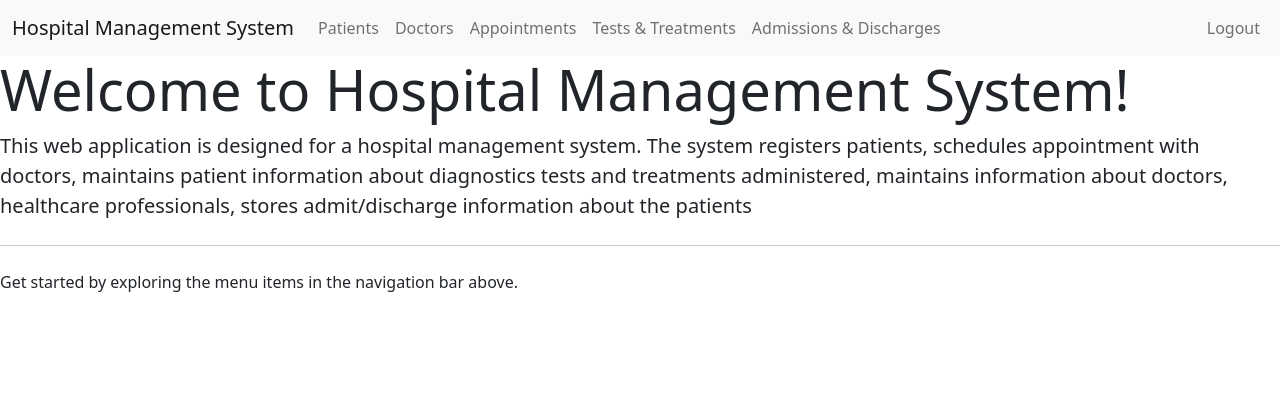
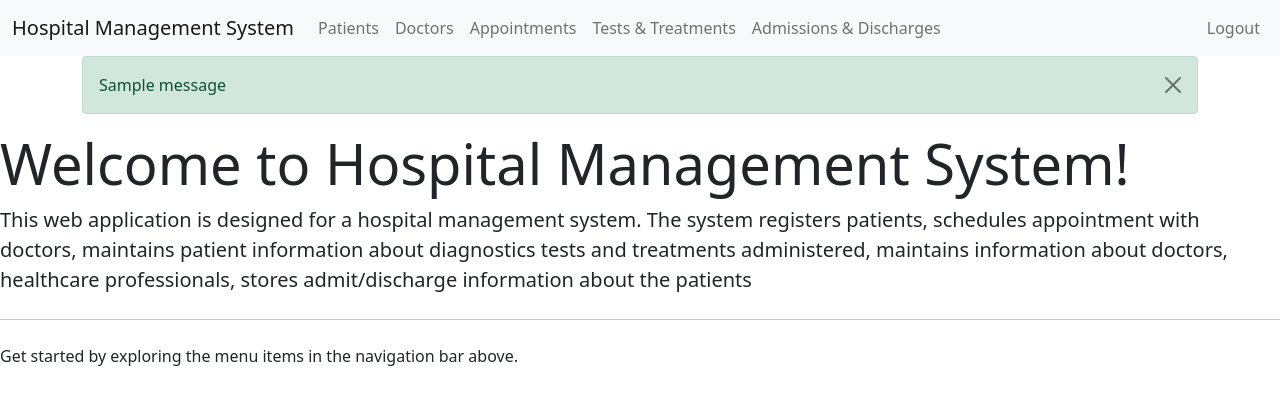
Before and after one commit to rv4102/dbms-lab, a Flask app: a page that uses A4/HMS/templates/base.html in a window 1280 px wide. Shown: the top 405 px of the page. Run offline with Flask 2, Linux system fonts and the light colour scheme; the visitor is signed in with stand-in values (Sample User, id 1); one stand-in notice (Sample message) is shown; some libraries are stand-ins or nearby versions.

Commit message:
added flash messages

```diff
--- a/A4/HMS/routes.py
+++ b/A4/HMS/routes.py
@@ -73,7 +73,7 @@ def frontdesk_register():
         cur.execute("INSERT INTO Patient (Name, Address, Age, Gender, Personal_Contact, Emergency_Contact) VALUES (%s, %s, %s, %s, %s, %s)", (form.name.data, form.address.data, form.age.data, form.gender.data, form.contact_number.data, form.emergency_contact.data))
         mysql.connection.commit()
         cur.close()
-        return redirect(url_for('routes.frontdesk'))
+        return redirect(url_for('routes.frontdesk_register'))
     return render_template('frontdesk_register.html', form=form,  user = current_user)
 
 @routes.route('/frontdesk/admit')
@@ -97,6 +97,7 @@ def frontdesk_admit_patient(patient_id):
     if room_number is None:
         flash(f'No rooms available', 'danger')
         return redirect(url_for('routes.frontdesk_admit'))
+    flash(f'Patient admitted to room {room_number[0]}', 'success')
     cur.execute("INSERT INTO Admitted (Patient_ID, Room_Num, Date_Admitted) VALUES (%s, %s, %s)", (patient_id, room_number, date))
     mysql.connection.commit()
     cur.close()
@@ -119,4 +120,5 @@ def frontdesk_discharge_patient(patient_id):
     cur.execute("DELETE FROM Admitted WHERE Patient_ID = %s", (patient_id,))
     mysql.connection.commit()
     cur.close()
+    flash(f'Patient discharged', 'success')
     return redirect(url_for('routes.frontdesk_discharge'))
--- a/A4/HMS/templates/base.html
+++ b/A4/HMS/templates/base.html
@@ -1,5 +1,6 @@
 <!DOCTYPE html>
 <html lang="en">
+
 <head>
   <title>{% block title %} {% endblock %}</title>
   <meta name="viewport" content="width=device-width, initial-scale=1">
@@ -15,11 +16,13 @@
     }
   </style>
 </head>
+
 <body {% block bg_custom %}{% endblock %}>
   <nav class="navbar navbar-expand-lg navbar-light bg-light">
     <div class="container-fluid">
       <a class="navbar-brand" href="{{ url_for('routes.index') }}">Hospital Management System</a>
-        <button class="navbar-toggler" type="button" data-bs-toggle="collapse" data-bs-target="#navbarNav" aria-controls="navbarNav" aria-expanded="false" aria-label="Toggle navigation">
+      <button class="navbar-toggler" type="button" data-bs-toggle="collapse" data-bs-target="#navbarNav"
+        aria-controls="navbarNav" aria-expanded="false" aria-label="Toggle navigation">
         <span class="navbar-toggler-icon"></span>
       </button>
       <div class="collapse navbar-collapse" id="navbarNav">
@@ -38,10 +41,26 @@
       </div>
     </div>
   </nav>
+
+  {% with messages = get_flashed_messages(with_categories=true) %}
+  {% if messages %}
+  <div class="container">
+    {% for category, message in messages %}
+    <div class="alert alert-{{category}} alert-dismissible fade show" role="alert">
+      {{ message }}
+      <button type="button" class="btn-close" data-bs-dismiss="alert" aria-label="Close"></button>
+    </div>
+    {% endfor %}
+  </div>
+  {% endif %}
+  {% endwith %}
   <!-- <div class="container mt-5"> -->
   {% block content %} {% endblock %}
   <!-- </div> -->
   <script src="https://cdn.jsdelivr.net/npm/@popperjs/core@2.9.2/dist/umd/popper.min.js"></script>
   <script src="https://cdn.jsdelivr.net/npm/bootstrap@5.1.3/dist/js/bootstrap.min.js"></script>
+  <script src="https://code.jquery.com/jquery-3.5.1.slim.min.js" integrity="sha384-DfXdz2htPH0lsSSs5nCTpuj/zy4C+OGpamoFVy38MVBnE+IbbVYUew+OrCXaRkfj" crossorigin="anonymous"></script>
+
 </body>
+
 </html>
```
Also changed, not shown: A4/HMS/templates/frontdesk_register.html (+8 -5 lines). Lines whose indentation alone changed are shown as unchanged.
